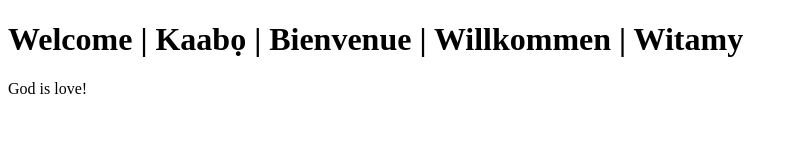
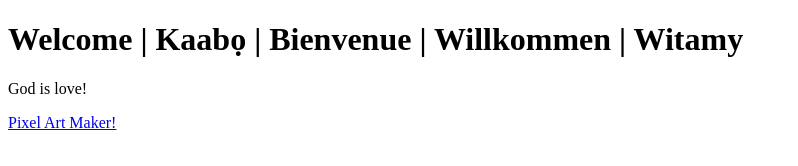
Before and after one commit to moyojs/moyojs.github.io, a plain HTML site: page index.html in a window 1280 px wide. Shown: the whole page, without its empty margins (0-798 px from the left). Drawn offline with Linux system fonts and the light colour scheme.

Commit message:
Including the link to the Pixel Art Maker!

```diff
--- a/index.html
+++ b/index.html
@@ -13,5 +13,8 @@
 		<h1> Welcome | Kaabọ | Bienvenue | Willkommen |	Witamy </h1>
 
 		<p> God is love! </p>
+
+		<a href="https://moyojs.github.io/PixelArtMaker.html">Pixel Art Maker!<a>
+
 	</body>
 </html>
```
